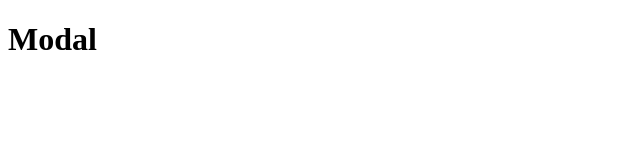
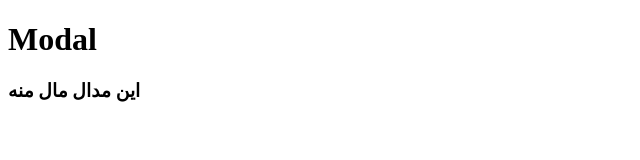
Before and after one commit to mohammadajavadHabibi/git-tutorial, a plain HTML site: page modal.html in a window 1280 px wide. Shown: the whole page, without its empty margins (0-640 px from the left). Drawn offline with Linux system fonts and the light colour scheme.

Commit message:
i added a modal to my project

```diff
--- a/modal.html
+++ b/modal.html
@@ -7,5 +7,6 @@
 </head>
 <body>
     <h1>Modal</h1>
+    <h3>این مدال مال منه</h3>
 </body>
 </html>
```
